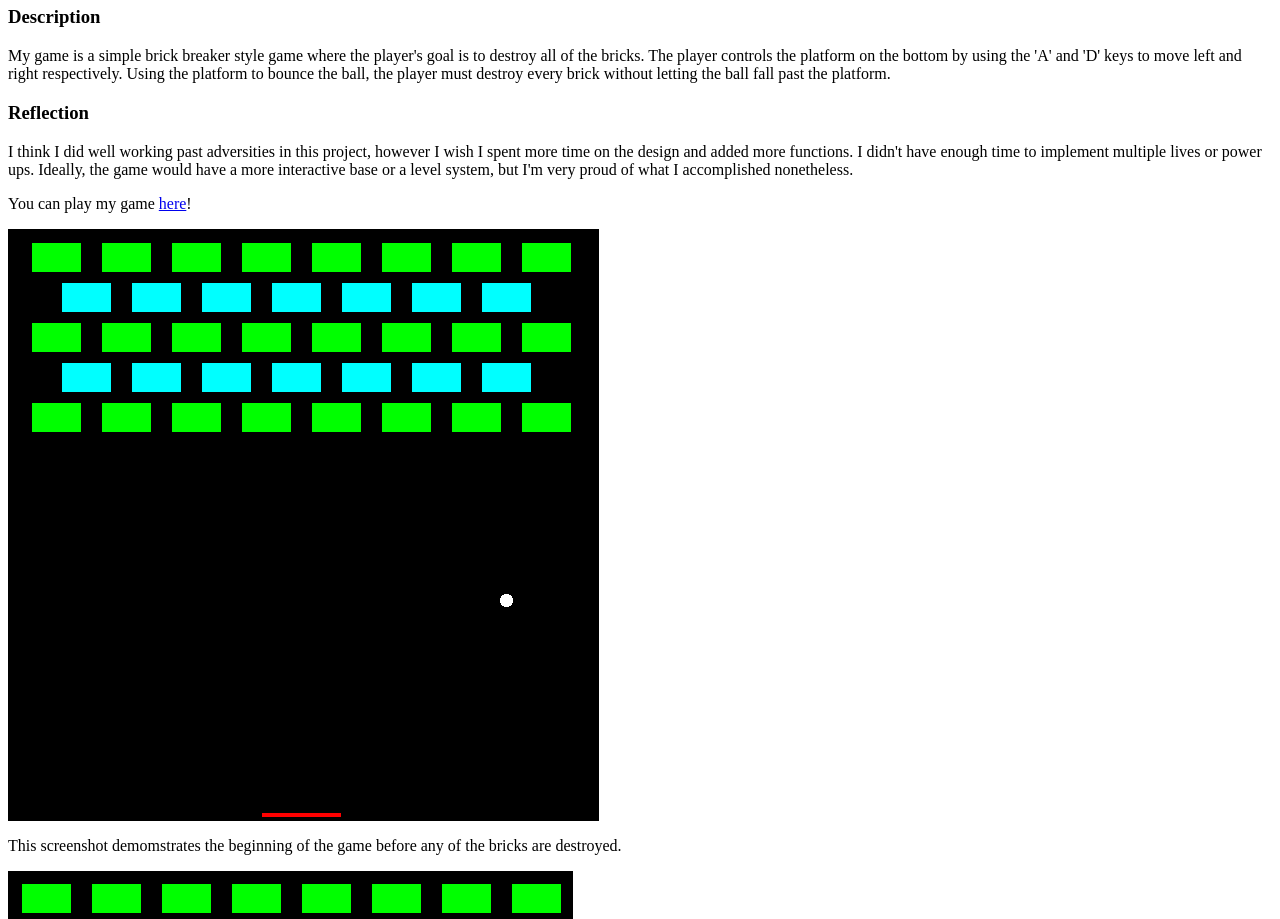
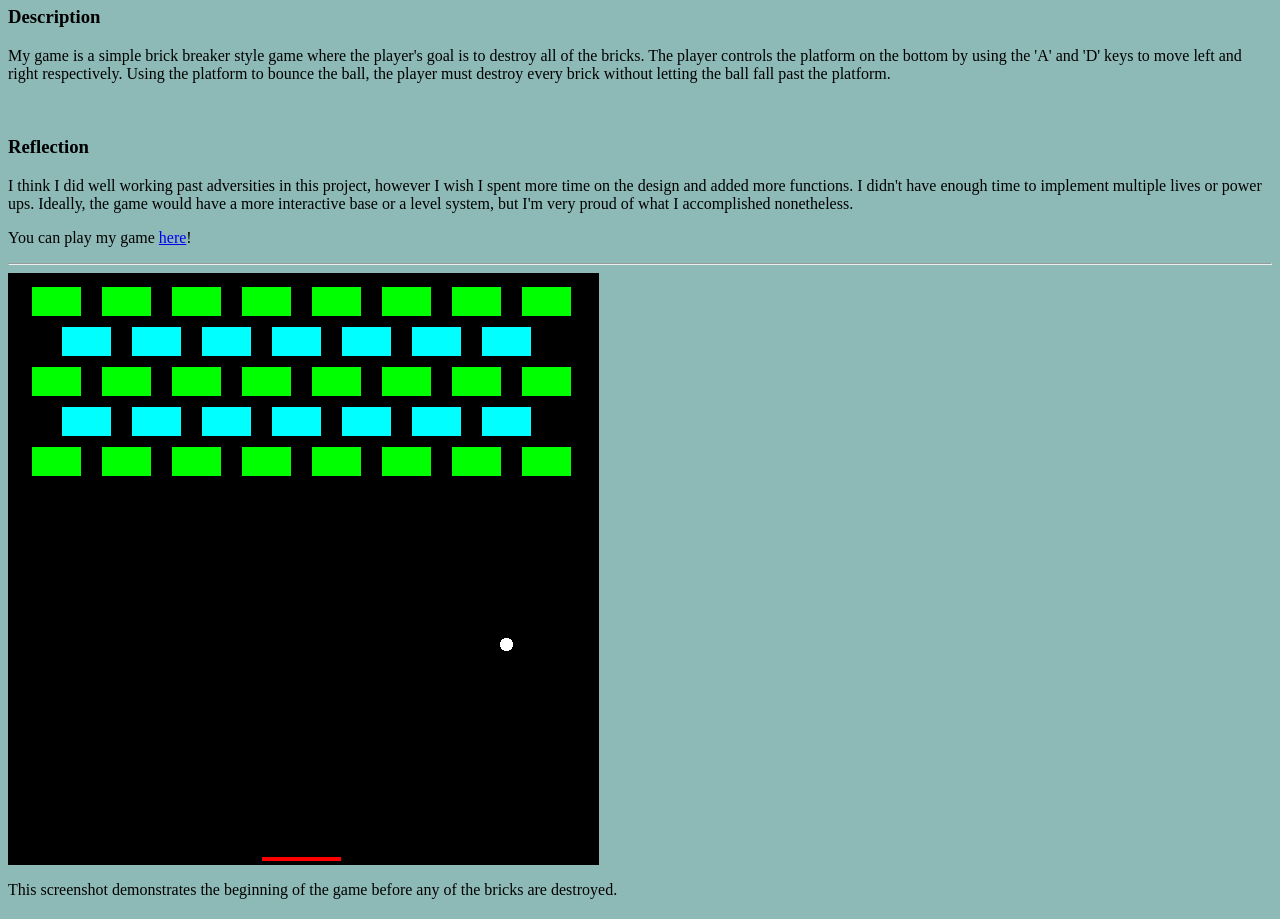
Before and after one commit to kimberlymartin/kimberlymartin.github.io, a plain HTML site: page index.html in a window 1280 px wide. Shown: the part 60-979 px from the top of the page. Drawn offline with Linux system fonts and the light colour scheme.

Commit message:
design improvements

```diff
--- a/index.html
+++ b/index.html
@@ -3,21 +3,33 @@
 	<head>
 		<title>Brick Breaker</title>
 	</head>
-	<body>
-		<h1>Kimberly's Bricker Breaker Game</h1>
+	<body bgcolor = "8DBAB7">
+		<h1 style = font-family:Algerian, align = center><font color = "A1141E">Kimberly's Bricker Breaker Game</font></h1>
+
 		<h3>Description</h3>
 		<p>My game is a simple brick breaker style game where the player's goal is to destroy all of the bricks.
 		The player controls the platform on the bottom by using the 'A' and 'D' keys to move left and right respectively.
 		Using the platform to bounce the ball, the player must destroy every brick without letting the ball fall past the platform.</p>
+		<br />
+
 		<h3>Reflection</h3>
 		<p> I think I did well working past adversities in this project, however I wish I spent more time on the design and added more functions.
 		I didn't have enough time to implement multiple lives or power ups.
 		Ideally, the game would have a more interactive base or a level system, but I'm very proud of what I accomplished nonetheless.</p>
+
 		<p>You can play my game <a href="https://github.com/kimberlymartin/BrickBreaker">here</a>! </p>
+		<hr />
+
 		<img src="screencap1.PNG" />
-		<p>This screenshot demomstrates the beginning of the game before any of the bricks are destroyed.</p>
+		<p>This screenshot demonstrates the beginning of the game before any of the bricks are destroyed.</p>
+		<br />
+		<br />
+
 		<img src="screencap2.PNG" />
 		<p> This screenshot shows the blocks part way through the game, after some have been destroyed.</p>
+		<br />
+		<br />
+
 		<img src="CodeSnippet.PNG" />
 		<p>This specific set of code controls the collision detection for the bricks.
 		This function finds any item whose coordinates overlap the ball's.
```
